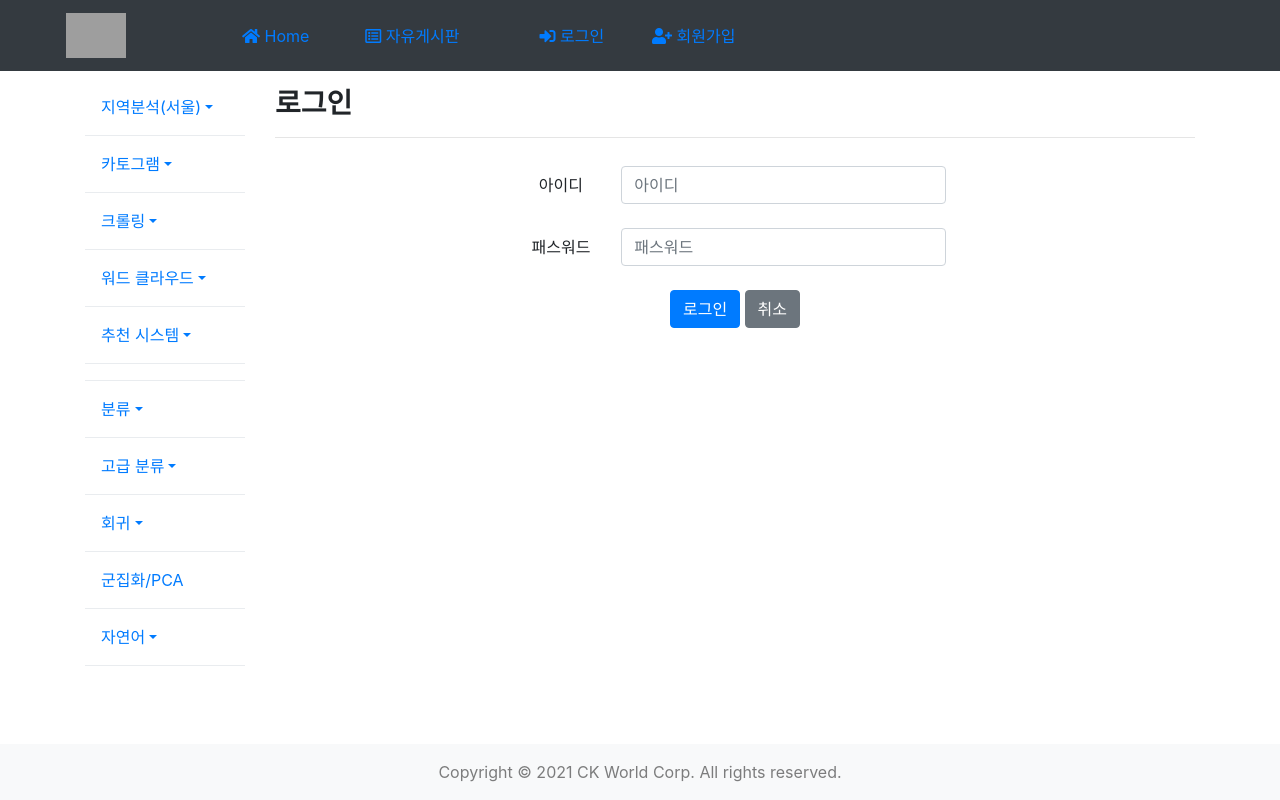
After one commit to ckiekim/Oracle_Cloud_Flask_web, a Flask app: template templates/user/login.html in a window 1280 px wide. The commit adds this page. Run offline with Flask 2, Linux system fonts and the light colour scheme; the template is opened without the code that fills it, so the values that code supplies are empty; parts of the project's set-up code (start-up, migrations or seed data) failed here and were passed over; some libraries are stand-ins or nearby versions; grey boxes are pictures that could not be loaded.

Commit message:
로그인

```diff
--- a/app.py
+++ b/app.py
@@ -9,6 +9,8 @@ from bpz_user.user import user_bp
 
 app = Flask(__name__)
 app.secret_key = 'qwert12345'   # session, flash 사용하기 위해 설정
+app.config['SESSION_COOKIE_PATH'] = '/'
+
 app.register_blueprint(seoul_bp, url_prefix='/seoul')
 app.register_blueprint(carto_bp, url_prefix='/cartogram')
 app.register_blueprint(crawl_bp, url_prefix='/crawling')
@@ -25,6 +27,15 @@ def index():
             'cf':0, 'ac':0, 're':0, 'cu':0, 'nl':0}
     client_addr = request.environ.get('HTTP_X_REAL_IP', request.remote_addr)
     logging.debug(f'Connected to {client_addr}')
+    try:
+        logging.debug(f"uid:{session['uid']}, uname:{session['uname']}")
+    except:
+        session['uid'], session['uname'] = None, None
+    ''' try:
+        sess_uid, sess_uname = session['uid'], session['uname']
+    except:
+        sess_uid, sess_uname = None, None
+    logging.debug(f"uid:{sess_uid}, uname:{sess_uname}") '''
     return render_template('index.html', menu=menu, weather=get_weather())
 
 if __name__ == '__main__':
--- a/templates/base.html
+++ b/templates/base.html
@@ -49,8 +49,20 @@
                     <i class="far fa-list-alt"></i> 자유게시판
                 </a>
             </li>
+            {% if session['uid'] %}
                 <li class="nav-item mr-3">
-                <a class="nav-link {% if menu.li %}active{% endif %}" href="#/user/login">
+                    <a class="nav-link" href="/user/logout">
+                        <i class="fas fa-sign-out-alt"></i> 로그아웃
+                    </a>
+                </li>
+                <li class="nav-item mr-3">
+                    <a class="nav-link disabled" href="#">
+                        {{session['uname']}}님 환영합니다.
+                    </a>
+                </li>
+            {% else %}
+                <li class="nav-item mr-3">
+                    <a class="nav-link {% if menu.li %}active{% endif %}" href="/user/login">
                         <i class="fas fa-sign-in-alt"></i> 로그인
                     </a>
                 </li>
@@ -59,6 +71,7 @@
                         <i class="fas fa-user-plus"></i> 회원가입
                     </a>
                 </li>
+            {% endif %}
             <li class="nav-item">
                 <a class="nav-link disabled" href="#" tabindex="-1" aria-disabled="true"></a>
             </li>
--- /dev/null
+++ b/templates/user/login.html
@@ -0,0 +1,41 @@
+{% extends "base.html" %}
+{% block additional_head %}
+    <style>
+        th, td {
+            text-align: center;
+        }
+    </style>
+{% endblock %}
+{% block weather %} {{ weather|safe() }} {% endblock %}
+{% block subtitle %}
+    <strong>로그인</strong>
+{% endblock %}
+{% block content %}
+    <div class="row">
+        <div class="col-3"></div>
+        <div class="col-6">
+            <form action="/user/login" method="post">
+                <table class="table table-borderless">
+                    <tr>
+                        <td><label for="uid" class="col-form-label">아이디</label></td>
+                        <td><input type="text" name="uid" id="uid" class="form-control" placeholder="아이디"></td>
+                    </tr>
+                    <tr>
+                        <td><label for="pwd" class="col-form-label">패스워드</label></td>
+                        <td><input type="password" name="pwd" id="pwd" class="form-control" placeholder="패스워드"></td>
+                    </tr>
+                    <tr>
+                        <td colspan="2" style="text-align: center;">
+                            <input class="btn btn-primary" type="submit" value="로그인">
+                            <input class="btn btn-secondary" type="reset" value="취소">
+                        </td>
+                    </tr>
+                </table>
+            </form>
+            <p style="text-align: center;">
+
+            </p>
+        </div>
+        <div class="col-3"></div>
+    </div>
+{% endblock %}
```
Also changed, not shown: bpz_user/user.py (+36 -3 lines). Lines whose indentation alone changed are shown as unchanged.
